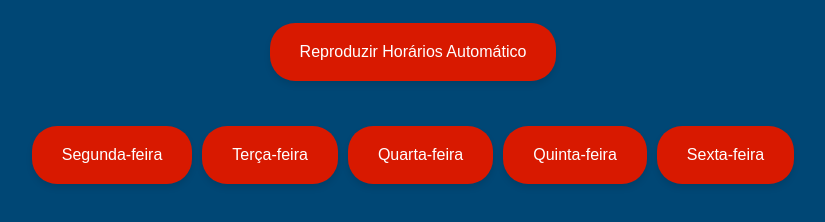
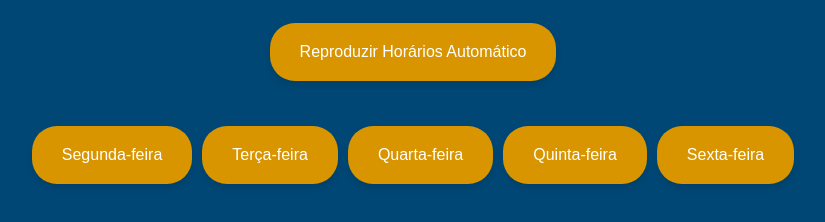
Before and after one commit to EzequielASoares/HorariosCometaNordestino, a plain HTML site: page index.html in a window 1280 px wide. Shown: the part 386-608 px from the top of the page, without its empty margins (227-1052 px from the left). Drawn offline with Linux system fonts and the light colour scheme.

Commit message:
ajustado

```diff
--- a/index.html
+++ b/index.html
@@ -3,7 +3,7 @@
 <head>
 <meta charset="UTF-8">
 <meta name="viewport" content="width=device-width, initial-scale=1.0">
-<title>Horarios Do Cometa Nordestino</title>
+<title>Horários Do Cometa Nordestino</title>
 <style>
     body {
         display: flex;
@@ -48,7 +48,7 @@
     }
 
     button {
-        background-color: #d81900; /* Cor de fundo inicial */
+        background-color: #d89500; /* Cor de fundo inicial */
         color: white; /* Cor do texto */
         border: none; /* Sem borda */
         border-radius: 25px; /* Borda arredondada */
```
